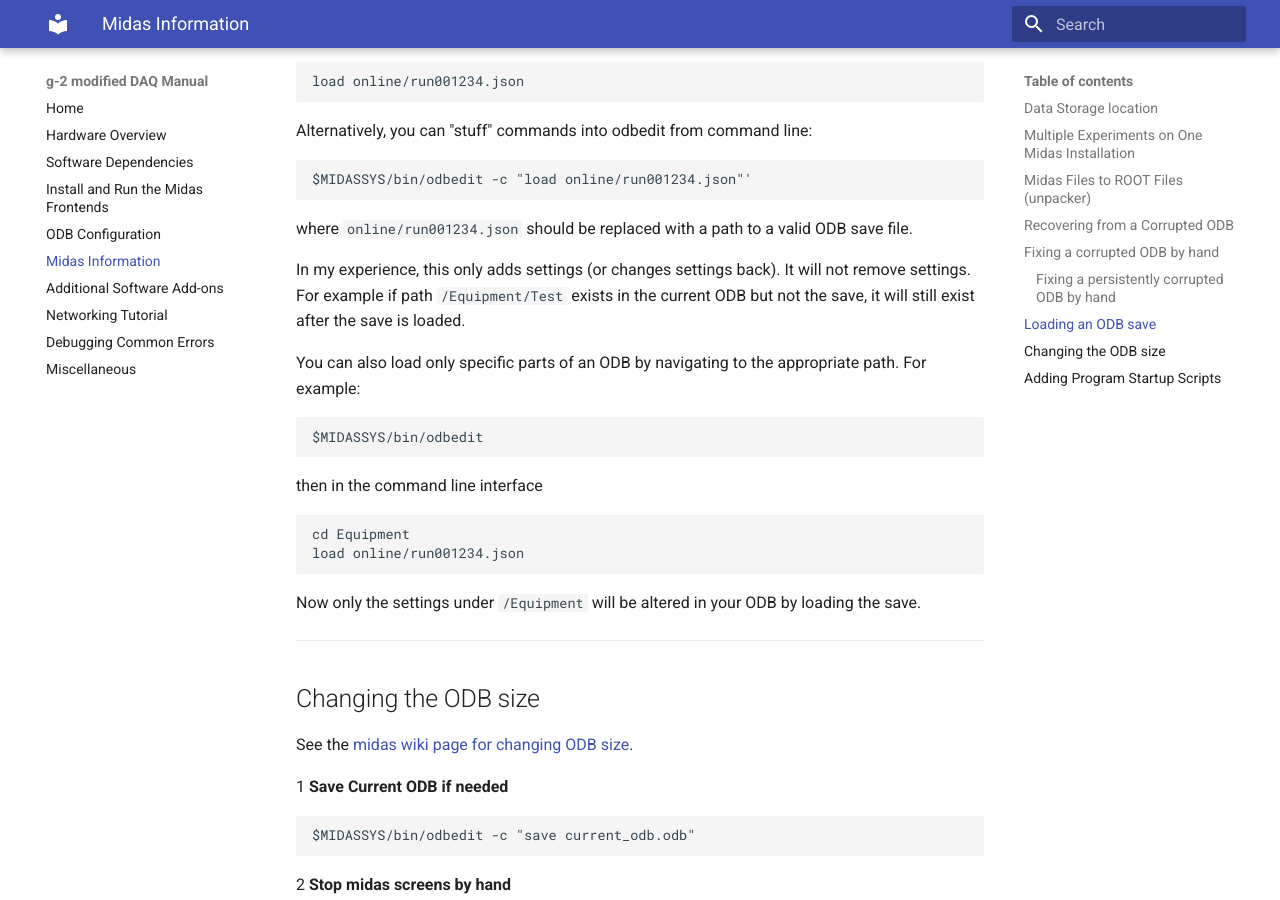
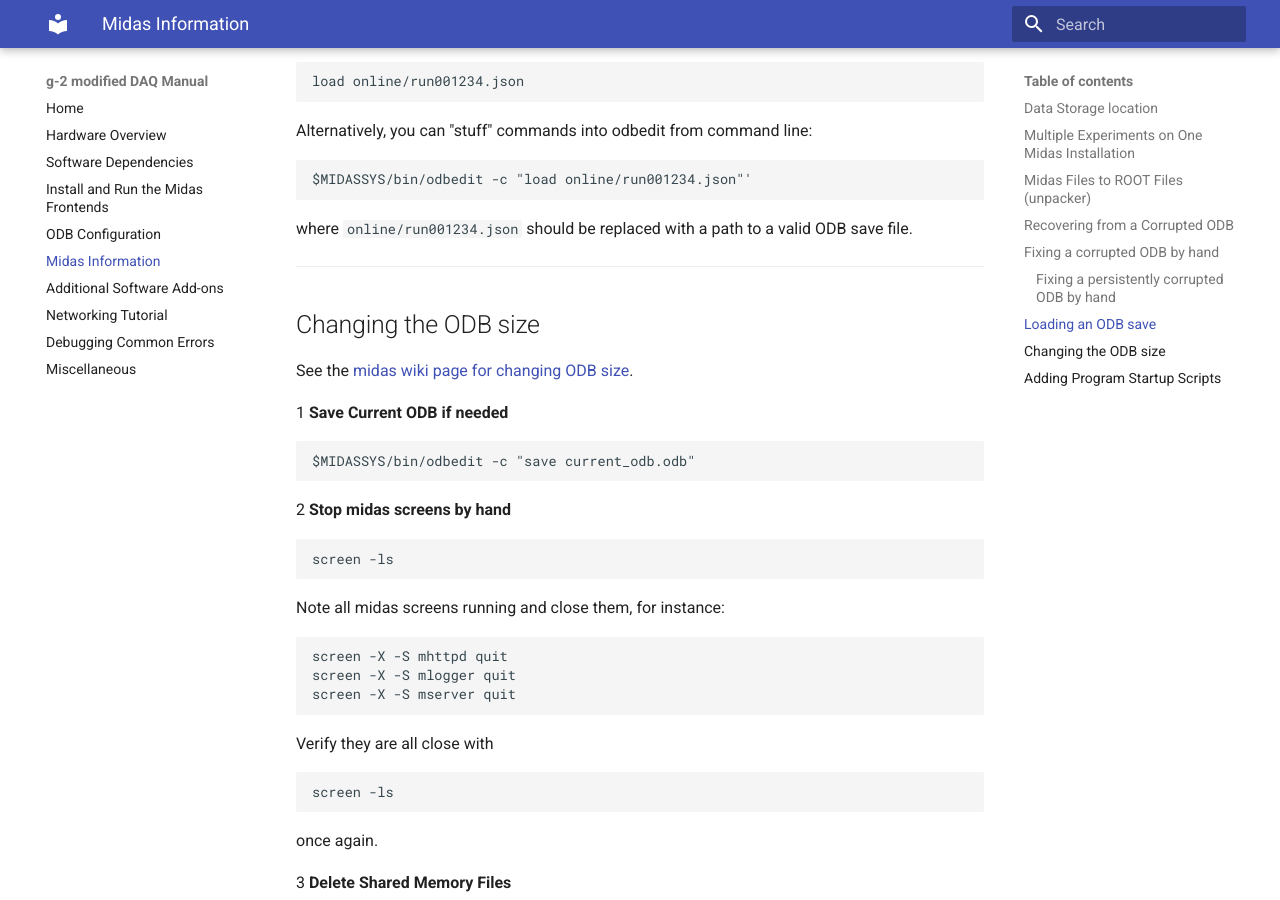
Before and after one commit to jaca230/teststand_daq_manual, an MkDocs documentation site: the page built from docs/midas.md, in a window 1280 px wide and 900 px high, scrolled down 3830 px. Built offline with MkDocs 1.6.1 and Material for MkDocs 9.7.7, drawn with Linux system fonts in a browser that asks for light colours.

Commit message:
Removed incorrect information

````diff
--- a/docs/midas.md
+++ b/docs/midas.md
@@ -162,23 +162,6 @@
 
 where `online/run001234.json` should be replaced with a path to a valid ODB save file.
 
-In my experience, this only adds settings (or changes settings back). It will not remove settings. For example if path `/Equipment/Test` exists in the current ODB but not the save, it will still exist after the save is loaded.
-
-You can also load only specific parts of an ODB by navigating to the appropriate path. For example:
-
-```
-$MIDASSYS/bin/odbedit
-```
-
-then in the command line interface
-
-```
-cd Equipment
-load online/run001234.json
-```
-
-Now only the settings under `/Equipment` will be altered in your ODB by loading the save.
-
 ---
 
 ## Changing the ODB size
````
Also changed, not shown: site/installing_and_building/index.html, site/print_page/index.html, site/search/search_index.json.
